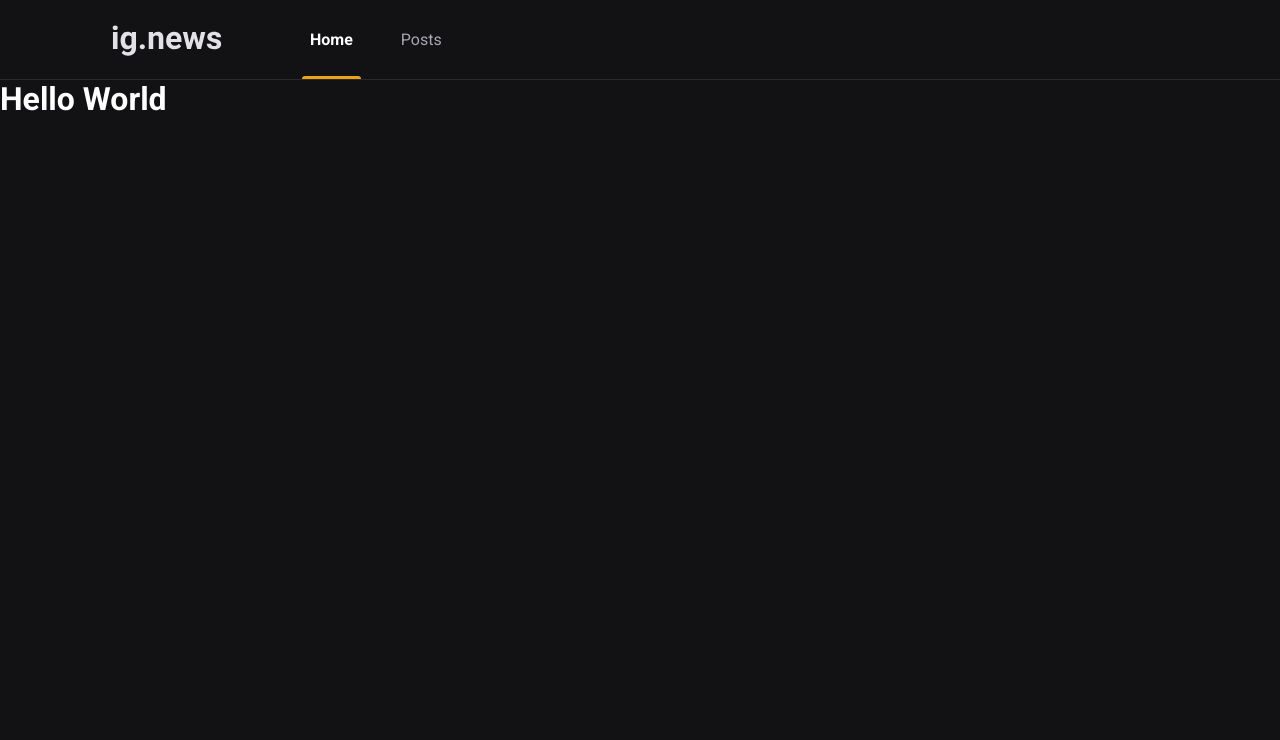
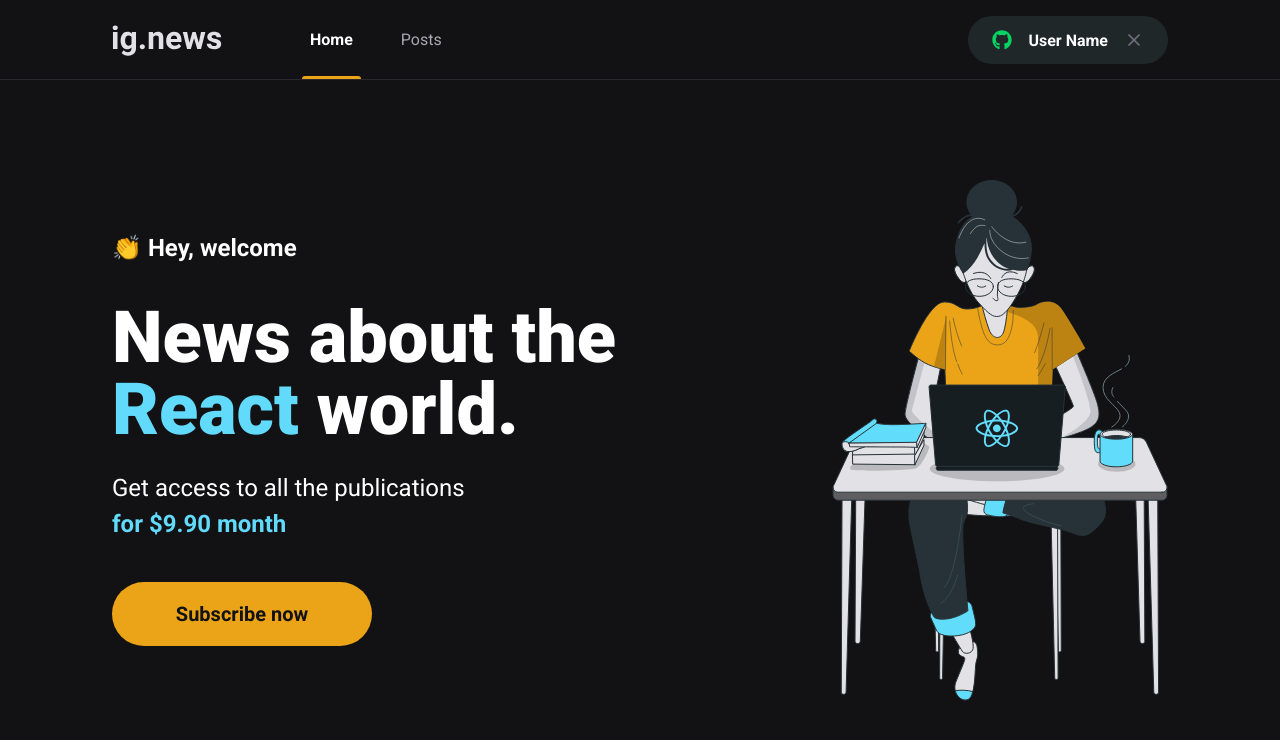
Before and after one commit to mancinilucas/ignews, a Next.js app: page / in a window 1280 px wide. Shown: the top 740 px of the page. Built offline with nearby package versions, Linux system fonts and the light colour scheme.

Commit message:
home done

```diff
--- a/package.json
+++ b/package.json
@@ -11,6 +11,7 @@
     "next": "12.0.4",
     "react": "17.0.2",
     "react-dom": "17.0.2",
+    "react-icons": "^4.3.1",
     "sass": "^1.43.5"
   },
   "devDependencies": {
--- a/src/components/Header/index.tsx
+++ b/src/components/Header/index.tsx
@@ -1,3 +1,4 @@
+import { SignInButton } from '../SignInButton';
 import styles from './styles.module.scss';
 
 export function Header(){
@@ -9,6 +10,8 @@
           <a className={styles.active}>Home</a>
           <a>Posts</a>
         </nav>
+
+        <SignInButton/>
       </div>
     </header>
   );
--- a/src/components/Header/styles.module.scss
+++ b/src/components/Header/styles.module.scss
@@ -51,4 +51,8 @@
       }
     }
   }
+
+  button {
+    margin-left: auto;
+  }
 }
--- /dev/null
+++ b/src/components/SignInButton/index.tsx
@@ -0,0 +1,22 @@
+import { FaGithub } from 'react-icons/fa'
+import { FiX } from 'react-icons/fi'
+
+import styles from './styles.module.scss';
+
+export function SignInButton(){
+  const isUserLoggedIn = true;
+
+  return isUserLoggedIn ? (
+    <button type="button" className={styles.signInButton}>
+      <FaGithub color="#04d361"/>
+      User Name
+      <FiX color="#737380" className={styles.closeIcon} />
+    </button>
+  ) : (
+    <button type="button" className={styles.signInButton}>
+      <FaGithub color="#eba417"/>
+      Sign in with GitHub
+    </button>
+  );
+
+}
--- /dev/null
+++ b/src/components/SignInButton/styles.module.scss
@@ -0,0 +1,33 @@
+.signInButton {
+  height: 3rem;
+  border-radius: 3rem;
+  background: var(--gray-850);
+  border: 0;
+  padding: 0 1.5rem;
+
+  display: flex;
+  align-items: center;
+  justify-content: center;
+
+  color: var(--white);
+  font-weight: bold;
+
+  svg {
+    width: 20px;
+    height: 20px;
+  }
+
+  svg:first-child {
+    margin-right: 1rem;
+  }
+
+  svg.closeIcon {
+    margin-left: 1rem;
+  }
+
+  transition: filter 0.2s;
+
+  &:hover {
+    filter: brightness(0.8);
+  }
+}
--- /dev/null
+++ b/src/components/SubscribeButton/index.tsx
@@ -0,0 +1,9 @@
+import styles from './styles.module.scss';
+
+export function SubscribeButton(){
+  return(
+    <button type="button" className={styles.subscribeButton}>
+      Subscribe now
+    </button>
+  );
+}
--- /dev/null
+++ b/src/components/SubscribeButton/styles.module.scss
@@ -0,0 +1,20 @@
+.subscribeButton {
+  width: 260px;
+  height: 4rem;
+  border: 0;
+  border-radius: 2rem;
+  background: var(--yellow-500);
+  color: var(--gray-900);
+  font-size: 1.25rem;
+  font-weight: bold;
+
+  display: flex;
+  align-items: center;
+  justify-content: center;
+
+  transition: filter 0.2s;
+
+  &:hover {
+    filter: brightness(0.8);
+  }
+}
--- /dev/null
+++ b/src/pages/home.module.scss
@@ -0,0 +1,45 @@
+.contentContainer {
+  max-width: 1120px;
+  margin: 0 auto;
+  padding: 0 2rem;
+  height: calc(100vh - 5rem);
+
+  display: flex;
+  align-items: center;
+  justify-content: space-between;
+}
+
+.hero {
+  max-width: 600px;
+
+  > span {
+    font-size: 1.5rem;
+    font-weight: bold;
+  }
+
+  h1 {
+    font-size: 4.5rem;
+    line-height: 4.5rem;
+    font-weight: 900;
+    margin-top: 2.5rem;
+
+    span {
+      color: var(--cyan-500);
+    }
+  }
+
+  p {
+    font-size: 1.5rem;
+    line-height: 2.25rem;
+    margin-top: 1.5rem;
+
+    span {
+      color: var(--cyan-500);
+      font-weight: bold;
+    }
+  }
+
+  button {
+    margin-top: 2.5rem;
+  }
+}
--- a/src/pages/index.tsx
+++ b/src/pages/index.tsx
@@ -1,15 +1,30 @@
 import Head from 'next/head';
+import { SubscribeButton } from '../components/SubscribeButton';
 //permite importar o head do "_doc" e acrescentar conteúdo na tag em questão em qualquer local do código
+
+import styles from './home.module.scss'
 
 export default function Home() {
   return (
     <>
     <Head>
-      <title>Início | ig.news</title>
+      <title>Home | ig.news</title>
     </Head>
-    <h1>
-    Hello World
-    </h1>
+
+    <main className={styles.contentContainer}>
+      <section className={styles.hero}>
+        <span>👏 Hey, welcome</span>
+        <h1>News about the <span>React</span> world.</h1>
+        <p>
+          Get access to all the publications <br/>
+        <span>for $9.90 month</span>
+        </p>
+        <SubscribeButton />
+      </section>
+
+      <img src="/images/avatar.svg" alt="Girl coding" />
+    </main>
+
     </>
   )
 }
--- a/src/styles/global.scss
+++ b/src/styles/global.scss
@@ -10,6 +10,7 @@
   --gray-100: #e1e1e6;
   --gray-300: #a8a8b3;
   --gray-800: #29292e;
+  --gray-850: #1f2729;
   --gray-900: #121214;
 
   --cyan-500: #61dafb;
```
Also changed, not shown: 1 other file (tests, documents, lock files or other folders).
